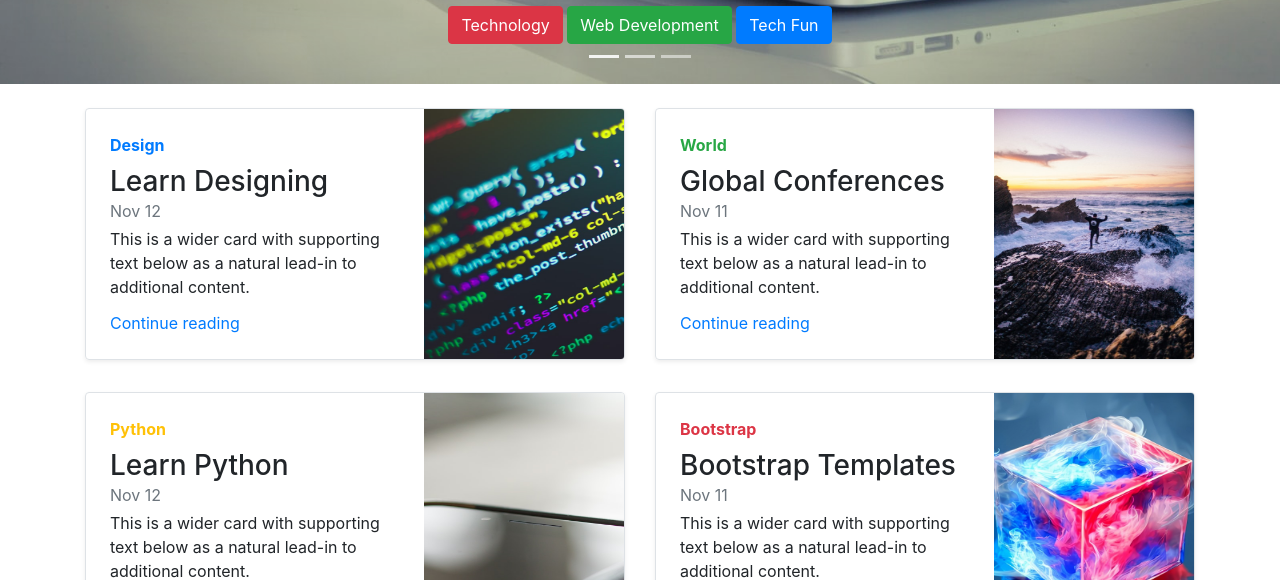
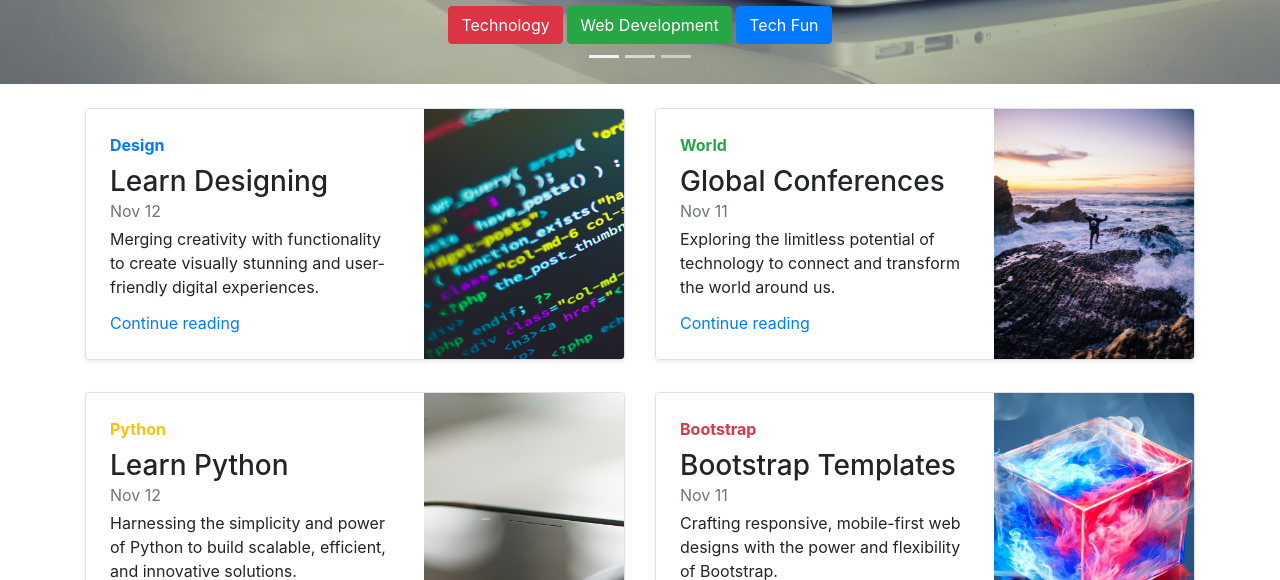
Before and after one commit to arunimasharma33/BlogWebsite, a plain HTML site: page index.html in a window 1280 px wide. Shown: the part 372-952 px from the top of the page. Drawn offline with nearby package versions, Linux system fonts and the light colour scheme.

Commit message:
Update index.html

```diff
--- a/index.html
+++ b/index.html
@@ -182,7 +182,7 @@
               <strong class="d-inline-block mb-2 text-primary">Design</strong>
               <h3 class="mb-0">Learn Designing</h3>
               <div class="mb-1 text-muted">Nov 12</div>
-              <p class="card-text mb-auto">This is a wider card with supporting text below as a natural lead-in to additional content.</p>
+              <p class="card-text mb-auto">Merging creativity with functionality to create visually stunning and user-friendly digital experiences.</p>
               <a href="#" class="stretched-link">Continue reading</a>
             </div>
             <div class="col-auto d-none d-lg-block">
@@ -196,7 +196,7 @@
               <strong class="d-inline-block mb-2 text-success">World</strong>
               <h3 class="mb-0">Global Conferences</h3>
               <div class="mb-1 text-muted">Nov 11</div>
-              <p class="mb-auto">This is a wider card with supporting text below as a natural lead-in to additional content.</p>
+              <p class="mb-auto">Exploring the limitless potential of technology to connect and transform the world around us.</p>
               <a href="#" class="stretched-link">Continue reading</a>
             </div>
             <div class="col-auto d-none d-lg-block">
@@ -212,7 +212,7 @@
               <strong class="d-inline-block mb-2 text-warning">Python</strong>
               <h3 class="mb-0">Learn Python</h3>
               <div class="mb-1 text-muted">Nov 12</div>
-              <p class="card-text mb-auto">This is a wider card with supporting text below as a natural lead-in to additional content.</p>
+              <p class="card-text mb-auto">Harnessing the simplicity and power of Python to build scalable, efficient, and innovative solutions.</p>
               <a href="#" class="stretched-link">Continue reading</a>
             </div>
             <div class="col-auto d-none d-lg-block">
@@ -226,7 +226,7 @@
               <strong class="d-inline-block mb-2 text-danger">Bootstrap</strong>
               <h3 class="mb-0">Bootstrap Templates</h3>
               <div class="mb-1 text-muted">Nov 11</div>
-              <p class="mb-auto">This is a wider card with supporting text below as a natural lead-in to additional content.</p>
+              <p class="mb-auto">Crafting responsive, mobile-first web designs with the power and flexibility of Bootstrap.</p>
               <a href="#" class="stretched-link">Continue reading</a>
             </div>
             <div class="col-auto d-none d-lg-block">
```
